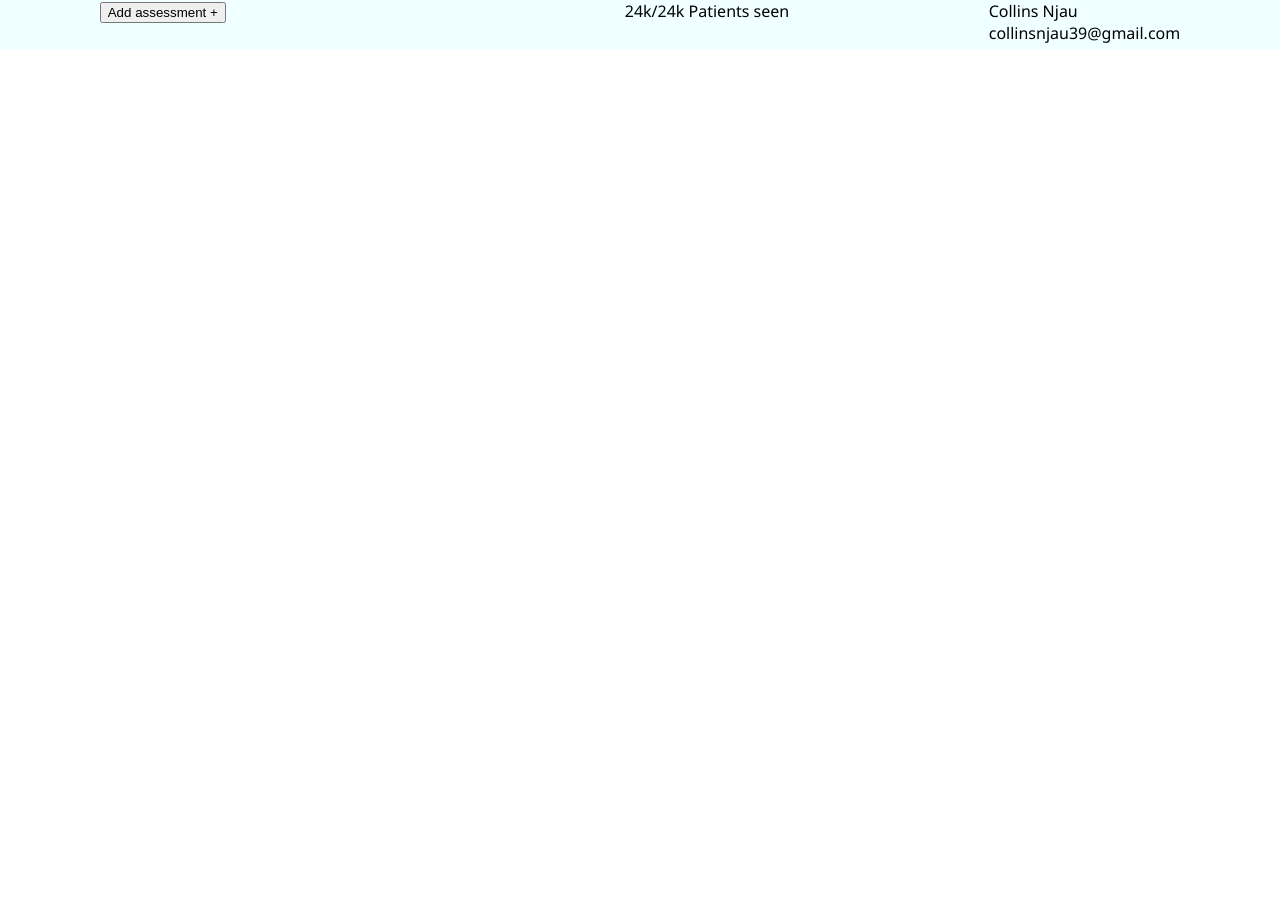
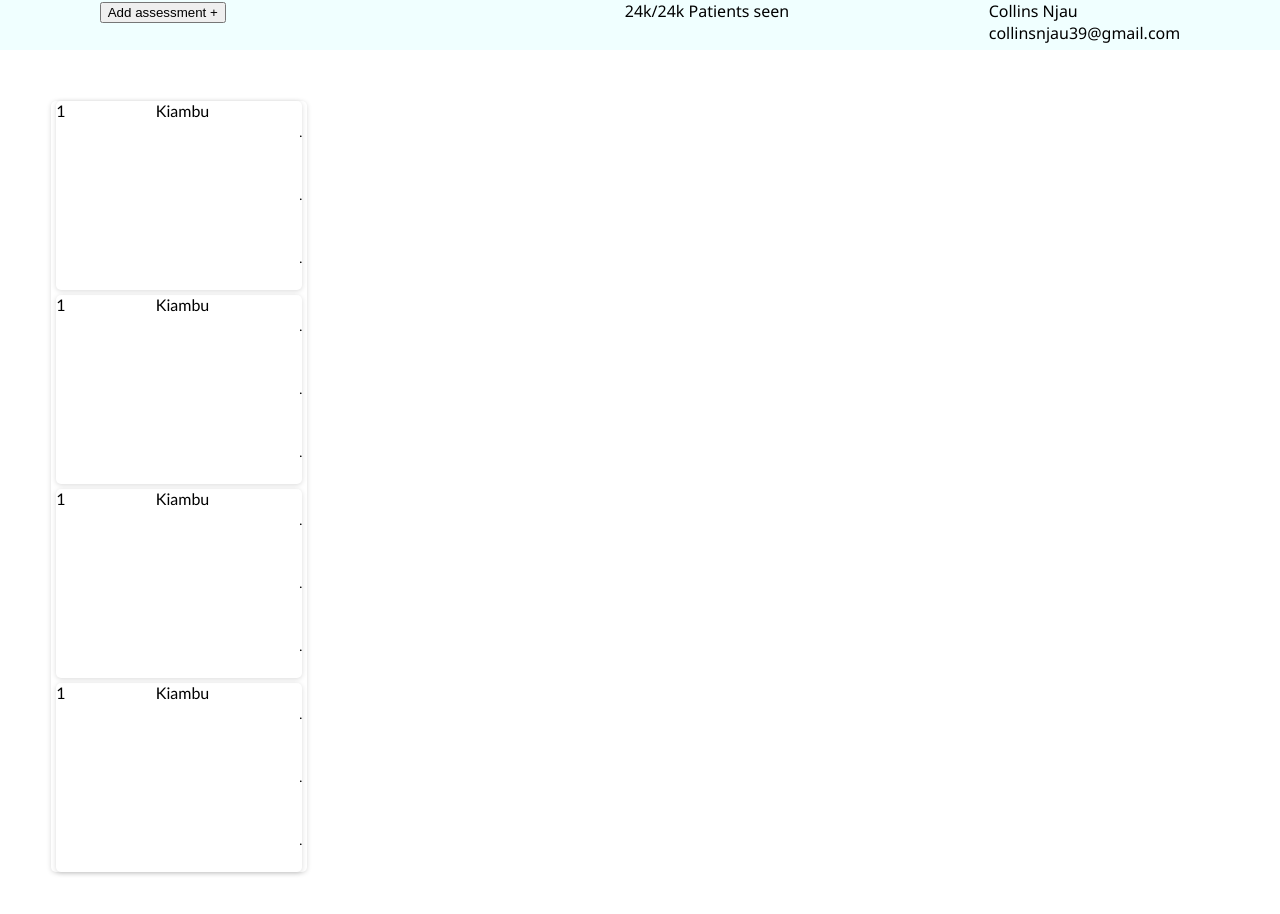
Before and after one commit to Collins33/Todoist-clone, a React (Create React App) app: page / in a window 1280 px wide. Shown: the top 914 px of the page. Before the commit the page ends 800 px from the top, so only its background shows below. Built offline with nearby package versions, Linux system fonts and the light colour scheme.

Commit message:
Add dashboard side select - add container with the side select - add individual cards

```diff
--- /dev/null
+++ b/src/components/sideSelect/index.css
@@ -0,0 +1,37 @@
+.side_select_container {
+  width: 20%;
+  height: auto;
+  margin: 4%;
+  background-color: var(--app-bg-color);
+  /* box-shadow: 0 1px 0px 1px rgba(0,0,0,0.1); */
+  border-radius: 5px;
+  box-shadow: 0 1px 5px rgba(0, 0, 0, 0.15);
+  font-family: "Trebuchet MS", "Lucida Sans Unicode", "Lucida Grande",
+    "Lucida Sans", Arial, sans-serif;
+  position: relative;
+  text-decoration: none;
+  color: black;
+}
+
+.side_bar_card {
+  display: flex;
+  flex-direction: row;
+  justify-content: space-between;
+  background-color: var(--app-bg-color);
+  /* box-shadow: 0 1px 0px 1px rgba(0,0,0,0.1); */
+  border-radius: 5px;
+  box-shadow: 0 1px 5px rgba(0, 0, 0, 0.15);
+  font-family: "Trebuchet MS", "Lucida Sans Unicode", "Lucida Grande",
+    "Lucida Sans", Arial, sans-serif;
+  position: relative;
+  text-decoration: none;
+  color: black;
+  margin-left: 2%;
+  margin-right: 2%;
+  margin-top: 2%;
+}
+
+.elipsis_container {
+  display: flex;
+  flex-direction: column;
+}
--- /dev/null
+++ b/src/components/sideSelect/index.js
@@ -0,0 +1,17 @@
+import React from "react";
+import "./index.css";
+
+export const SideSelect = ({ selectItems }) => {
+  const displaySelectBar = selectItems.map((item, index) => (
+    <div className="side_bar_card" key={index}>
+      <div>{item.number}</div>
+      <div>{item.name}</div>
+      <div className="elipsis_container">
+        <h6>.</h6>
+        <h6>.</h6>
+        <h6>.</h6>
+      </div>
+    </div>
+  ));
+  return <div className="side_select_container">{displaySelectBar}</div>;
+};
--- a/src/views/home/index.js
+++ b/src/views/home/index.js
@@ -1,11 +1,33 @@
 import React, { Component } from "react";
 import Header from "../../components/header/index";
-
+import { SideSelect } from "../../components/sideSelect/index";
 class Home extends Component {
+  state = {
+    selectItems: [
+      {
+        number: "1",
+        name: "Kiambu"
+      },
+      {
+        number: "1",
+        name: "Kiambu"
+      },
+      {
+        number: "1",
+        name: "Kiambu"
+      },
+      {
+        number: "1",
+        name: "Kiambu"
+      }
+    ]
+  };
   render() {
+    const { selectItems } = this.state;
     return (
       <div>
         <Header />
+        <SideSelect selectItems={selectItems} />
       </div>
     );
   }
```
